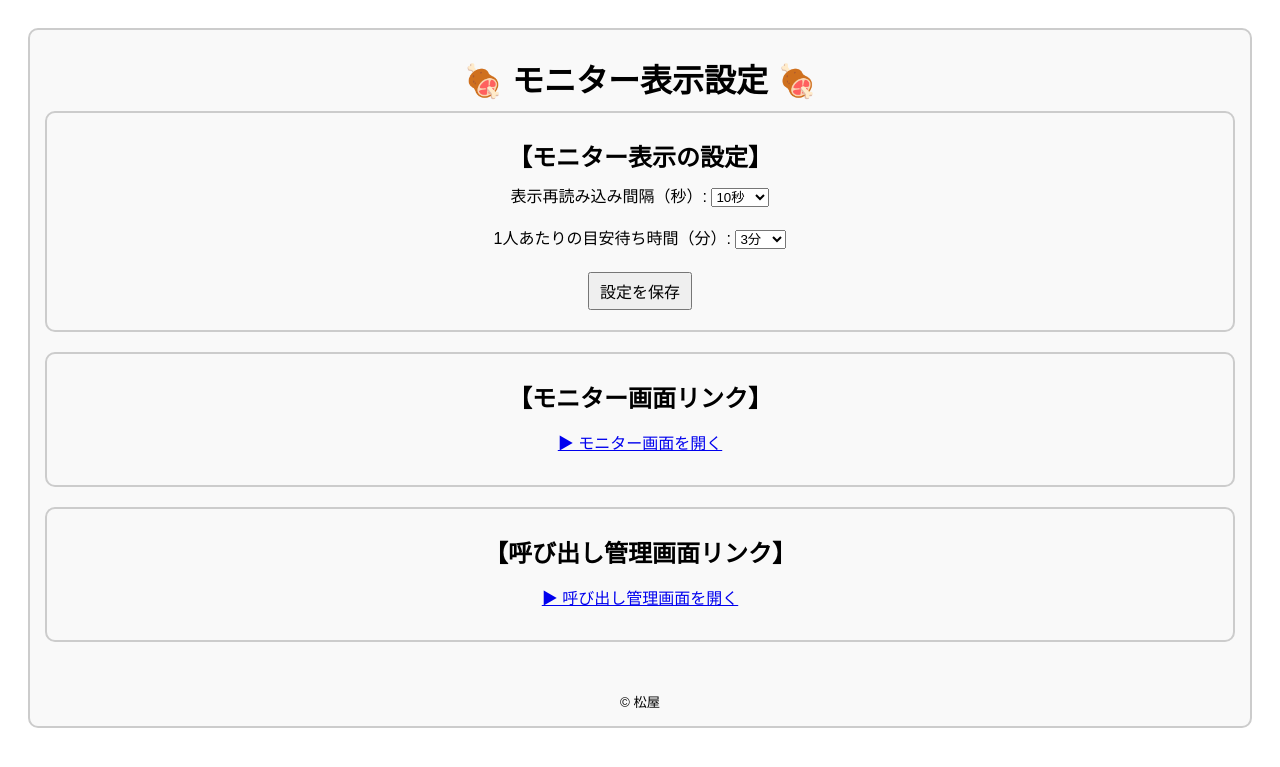
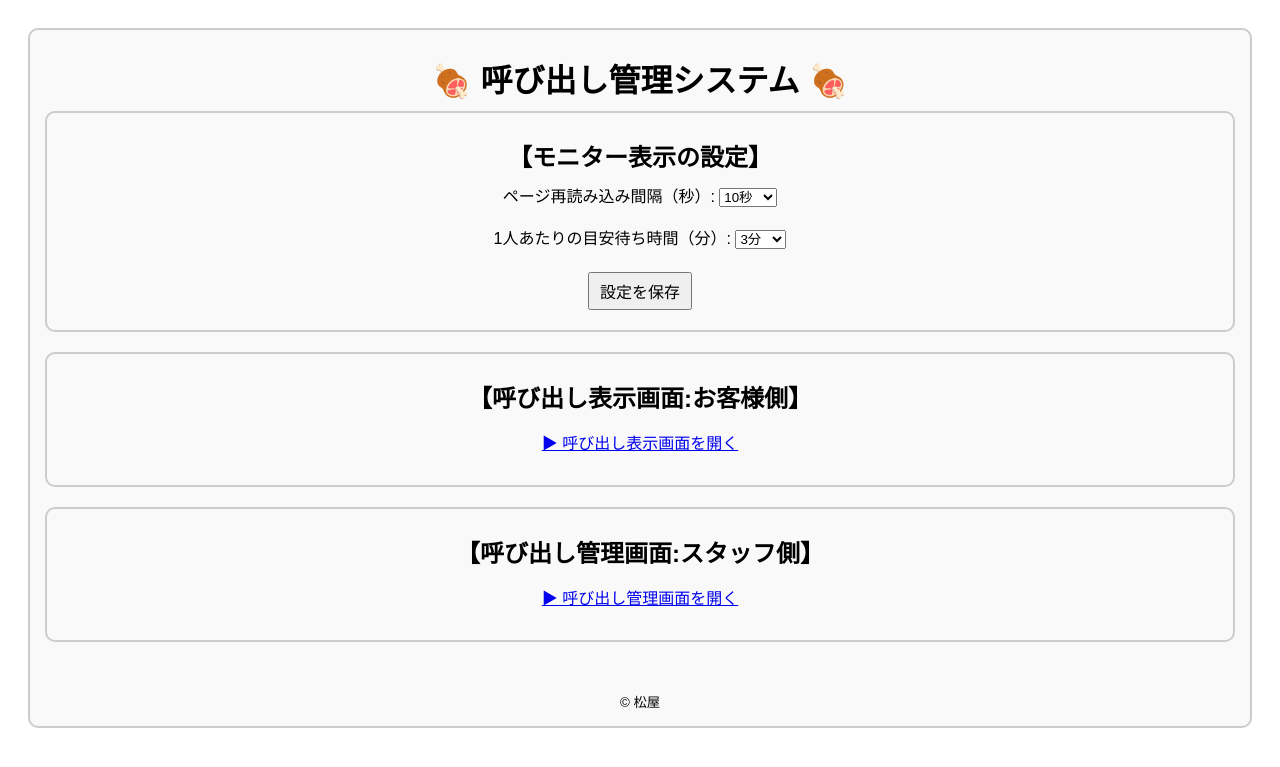
Before and after one commit to KAWAKAMI666/CALL_service, a Flask app: page /monitor_config in a window 1280 px wide. Shown: the top 767 px of the page. Run offline with Flask 3, Linux system fonts and the light colour scheme.

```diff
--- a/templates/admin.html
+++ b/templates/admin.html
@@ -21,7 +21,7 @@
 </head>
 <body>
 <div class="box center" style="text-align: center;">
-  <h1>呼び出し管理</h1>
+  <h1>呼び出し管理システム</h1>
 
   <div class="box center" style="text-align: center;">
     <h2>番号入力（受付 → 呼び出し → 削除）</h2>
--- a/templates/monitor_config.html
+++ b/templates/monitor_config.html
@@ -28,12 +28,12 @@
 </head>
 <body>
 <div class="box center" style="text-align: center;">
-  <h1>🍖 モニター表示設定 🍖</h1>
+  <h1>🍖 呼び出し管理システム 🍖</h1>
 
   <div class="box center" style="text-align: center;">
     <h2>【モニター表示の設定】</h2>
     <form method="POST" action="/set">
-      表示再読み込み間隔（秒）:
+      ページ再読み込み間隔（秒）:
       <select name="reload_interval">
         <option value="10" {% if data.reload_interval == 10 %}selected{% endif %}>10秒</option>
         <option value="30" {% if data.reload_interval == 30 %}selected{% endif %}>30秒</option>
@@ -67,12 +67,12 @@
   </div>
 
   <div class="box center">
-    <h2>【モニター画面リンク】</h2>
-    <p><a href="/monitor" target="_blank">▶ モニター画面を開く</a></p>
+    <h2>【呼び出し表示画面:お客様側】</h2>
+    <p><a href="/monitor" target="_blank">▶ 呼び出し表示画面を開く</a></p>
   </div>
 
 <div class="box center">
-  <h2>【呼び出し管理画面リンク】</h2>
+  <h2>【呼び出し管理画面:スタッフ側】</h2>
   <p><a href="/管理" target="_blank">▶ 呼び出し管理画面を開く</a></p>
 </div>
 
```
